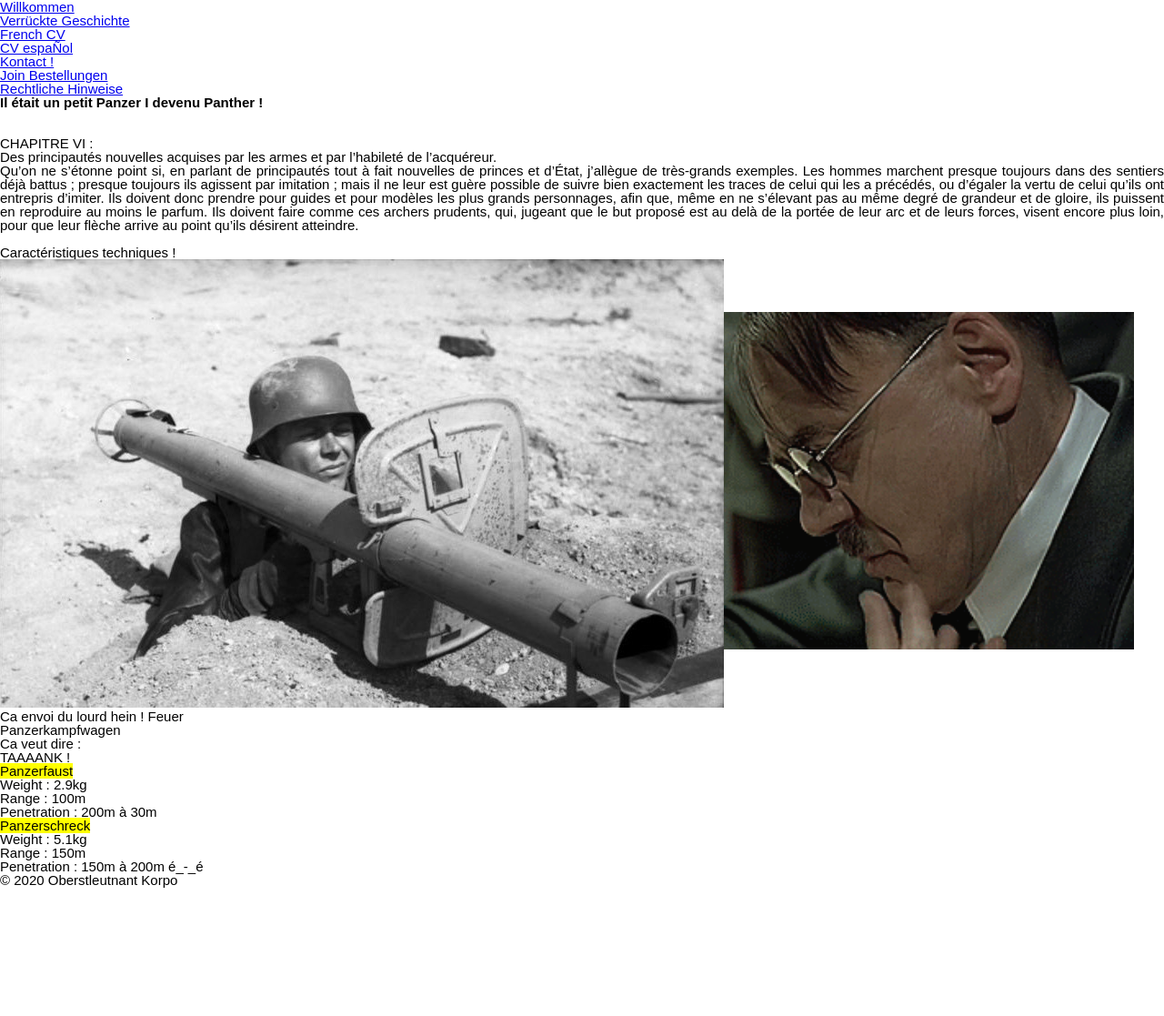
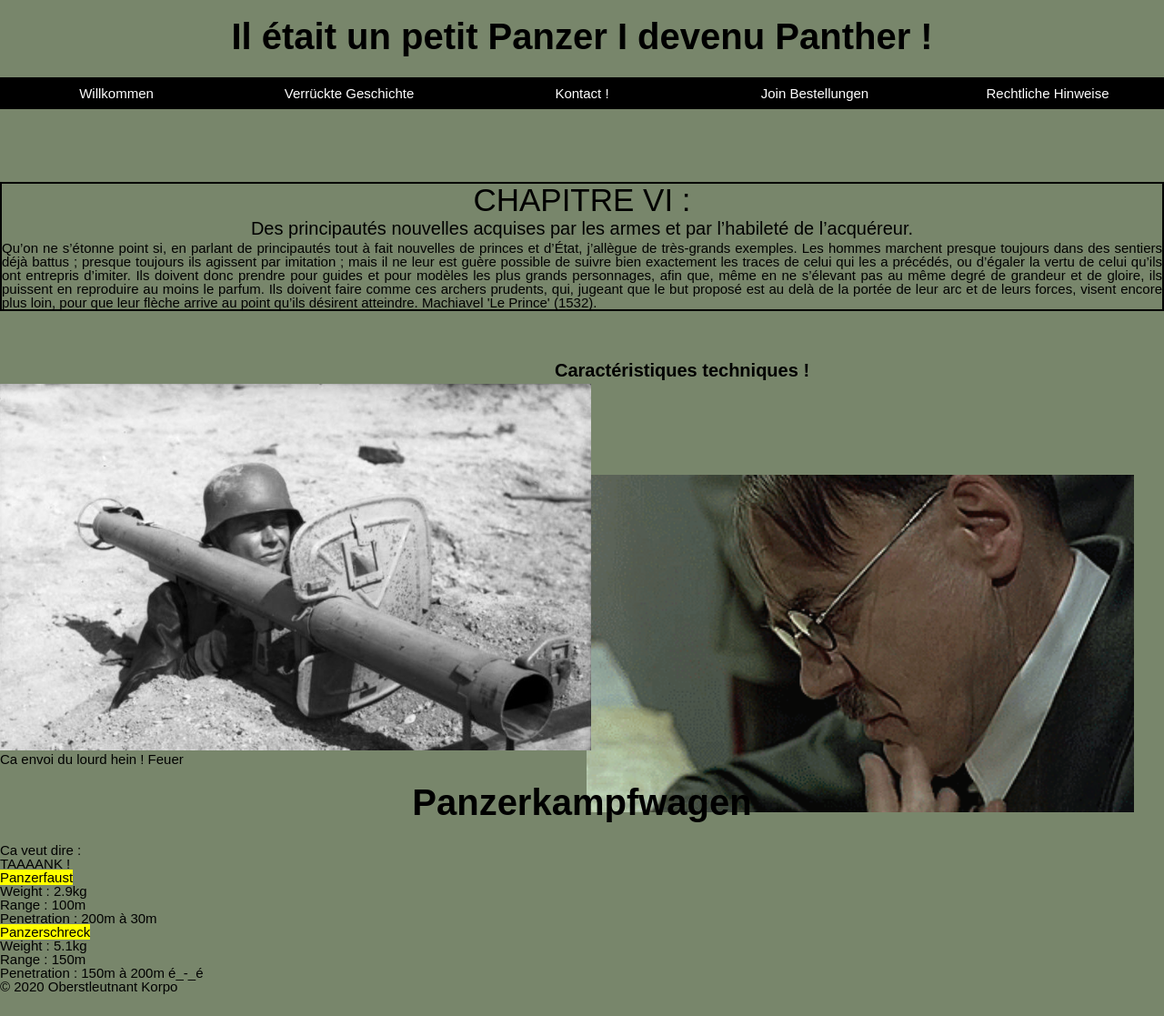
Before and after one commit to Mattious-pix/Eval---Fred-HTML-CSS, a PHP site: page / in a window 1280 px wide. Shown: the whole page at 91% size. Before the commit the page ends 976 px from the top, so only its background shows below. Run offline with PHP 8.4, Linux system fonts and the light colour scheme.

Commit message:
C'est moi qui ai tout fait

```diff
--- a/assets/css/style.css
+++ b/assets/css/style.css
@@ -4,11 +4,92 @@
   body{
     background-image: url(arrh.gif); /*Comprendra qui pourra de ce Gif !*/
     background-size: 47%;
+    background-color: #78866b;
     background-repeat: no-repeat;
-  background-position: right 5% bottom 45%;
+    background-position: right 5% bottom 30%;
     margin-bottom: 20px;
+  }
 
+  /*--Header--!*/
+  header {
+    margin-bottom: 25px;
   }
-header {
+
+
+  header h1 {
+    padding-top: 20px;
     font-weight: bold;
+    text-align: center;
+    font-size: 40px;
+    margin-bottom: 25px;
   }
+
+  #menu ul {
+    margin:0;
+    padding:0;
+    list-style-type:none;
+    text-align:center;
+    display: flex;
+  }
+  #menu li {
+    /*float:left;*/
+    margin:auto;
+    padding:10px 0;
+    background-color:black;
+    width: 100%;
+  }
+  #menu li a {
+    /*display:block;*/
+    width:100px;
+    color:white;
+    text-decoration:none;
+    padding:5px;
+  }
+  #menu li a:hover {
+    color:#2a2e12;
+  }
+  #menu ul li ul {
+    display:none;
+  }
+  #menu ul li:hover ul {
+    display:block;
+  }
+  #menu li:hover ul li {
+    float:none;
+  }
+  #menu li ul {
+    /*position:absolute;*/
+  }
+
+  /*--Accueil--!*/
+
+  .chpprinc{
+    margin-top: 80px;
+    border-width: 2px;
+    border-style:solid;
+    border-color:black;
+  }
+  .chp6{
+    text-align: center;
+    font-size: 35px;
+    margin-bottom: 4px;
+  }
+  .princis{
+    text-align: center;
+    font-size: 20px;
+    margin-top: 4px;
+    margin-bottom: 4px;
+  }
+  .textchp{
+    text-align: justify;
+    margin-top: 2px;
+  }
+  .caractech{
+    margin-left: 220px;
+    font-size: 20px;
+    margin-top: 20px;
+    margin-bottom: 5px;
+  }
+  img {
+    width: 650px;
+  }
--- a/includes/CVfrançais.inc.php
+++ b/includes/CVfrançais.inc.php
@@ -1,14 +1,13 @@
 <section class="CV">
   <div>
     <h1>Mathieu Edl  <!--Ce qui est intéressant pour la photo dans la création html, c'est pour le référencment, car on peut mettre un titre à la photo--></h1>
-        <img src="./assets/img/PanzerIIausfB.jpg" title="char cv fr"/>
+    <img src="./assets/img/giftiger.gif" title="char cv fr"/>
   </div>
   <address>
     <section class="maisonCV">chez oim<br/>
       <a href="mailto:alloallo@gmail;com.com"> contact</a></br> <!--Le problème c'est de risquer de se faire spamer de merde-->
       <a href="tel:+33622232425"> 06.22.23.24.25 </a></br> <!--Le problème c'est que le numéro de téléphone est visible de tous quand il y a le référencement. Donc le risque de recevoir des intenspestifs venant des pays de merde-->
     </address>
-        <h2 class="domaine">Poste-domaine</h2>
     <h2 class="exp">Ausbildung</h2> <!--Même si on met plusieurs H1, ca ne change rien à la formation de la page. Et en plus ca permet de refnorcer le référencement-->
     <div class=marge1>
       <ul>
--- a/includes/accueil.inc.php
+++ b/includes/accueil.inc.php
@@ -1,29 +1,24 @@
 <!--Phrase d'introduction-->
 <div class="wrap">
-  <div class="contenu gnrl">
+  <div class="gnrl1">
 
-    <div>
-      <h1 class=" chp 6">CHAPITRE VI :</h1>
+    <div class="chpprinc">
+      <h2 class="chp6">CHAPITRE VI :</h1>
         <!---Mais qu'est ce donc que tout ceci ?--->
-    </div>
-
-      <div class="titre chp">
-
         <h2 class="princis"> Des principautés nouvelles acquises par les armes et par l’habileté de l’acquéreur.</h2>
-
-              <p class="text chp 6"> Qu’on ne s’étonne point si, en parlant de principautés tout à fait nouvelles de princes et d’État, j’allègue de très-grands exemples. Les hommes marchent presque toujours dans des sentiers déjà battus ; presque toujours ils agissent par imitation ; mais il ne leur est guère possible de suivre bien exactement les traces de celui qui les a précédés, ou d’égaler la vertu de celui qu’ils ont entrepris d’imiter. Ils doivent donc prendre pour guides et pour modèles les plus grands personnages, afin que, même en ne s’élevant pas au même degré de grandeur et de gloire, ils puissent en reproduire au moins le parfum. Ils doivent faire comme ces archers prudents, qui, jugeant que le but proposé est au delà de la portée de leur arc et de leurs forces, visent encore plus loin, pour que leur flèche arrive au point qu’ils désirent atteindre.</p>
-
+        <p class="textchp"> Qu’on ne s’étonne point si, en parlant de principautés tout à fait nouvelles de princes et d’État, j’allègue de très-grands exemples. Les hommes marchent presque toujours dans des sentiers déjà battus ; presque toujours ils agissent par imitation ; mais il ne leur est guère possible de suivre bien exactement les traces de celui qui les a précédés, ou d’égaler la vertu de celui qu’ils ont entrepris d’imiter. Ils doivent donc prendre pour guides et pour modèles les plus grands personnages, afin que, même en ne s’élevant pas au même degré de grandeur et de gloire, ils puissent en reproduire au moins le parfum. Ils doivent faire comme ces archers prudents, qui, jugeant que le but proposé est au delà de la portée de leur arc et de leurs forces, visent encore plus loin, pour que leur flèche arrive au point qu’ils désirent atteindre. Machiavel 'Le Prince' (1532).</p>
       </div>
 
       <!--------------------------------------->
 
       <!--Caractéristiques-->
 
-  <div class="presentation">
+      <div class="prsttn">
         <br>
         <h1 class="caractech">Caractéristiques techniques !</h1>
 
         <div class="panzershreck">
+          <link rel=stylesheet href="style.css" type="text/css">
           <img src="./assets/img/Panzershreck.jpg"/>
           <p> Ca envoi du lourd hein ! Feuer </p>
         </div>
--- a/includes/footer.php
+++ b/includes/footer.php
@@ -2,8 +2,8 @@
 <footer>
   <?php
   $year = date('Y');
-?>
-<p>&copy; <?=$year ?> Oberstleutnant Korpo</p>
+  ?>
+  <p>&copy; <?=$year ?> Oberstleutnant Korpo</p>
 </footer>
 
 </body>
--- a/includes/frmContact.php
+++ b/includes/frmContact.php
@@ -1,4 +1,5 @@
 <form action="index.php?page=contact" method="post">
+
   <fieldset>
     <legend>Öffne die Grenzen</legend>
     <div>
@@ -24,4 +25,5 @@
     </div>
   </fieldset>
   <input type="hidden" name="frmContact" />
+
 </form>
--- a/includes/header.php
+++ b/includes/header.php
@@ -1,4 +1,6 @@
-<nav>
+<header role="header">
+<h1 class="title"> Il était un petit Panzer I devenu Panther !</h1>
+<nav id="menu">
   <ul>
 
     <li class="accueil"><a href="index.php?page=accueil" title="Page d'accueil">Willkommen</a></li>
@@ -8,7 +10,6 @@
         <li><a href="index.php?page=CVfrançais">French CV</a></li>
         <li><a href="index.php?page=CVespagnol">CV espaÑol</a></li>
       </ul>
-
     </li>
 
     <li class="contact"><a href="index.php?page=contact" title="Nous contacter">Kontact !</a></li>
@@ -17,14 +18,6 @@
 
   </ul>
 </nav>
-
-  <header role="header">
-    <div>
-      <h1 class="titre"> Il était un petit Panzer I devenu Panther !</h1>
-  </header>
-
-    </div>
-
-<br><br>
+<header>
 
 <!----------------------------------------------->
```
Also changed, not shown: assets/img/Omaha.gif (added), assets/img/giftiger.gif (added), includes/CVespagnol.inc.php (indentation only), includes/html.php (indentation only), includes/inscription.inc.php (indentation only), includes/main.php (indentation only), includes/pdo.php (indentation only), index.php (indentation only). Lines whose indentation alone changed are shown as unchanged.
